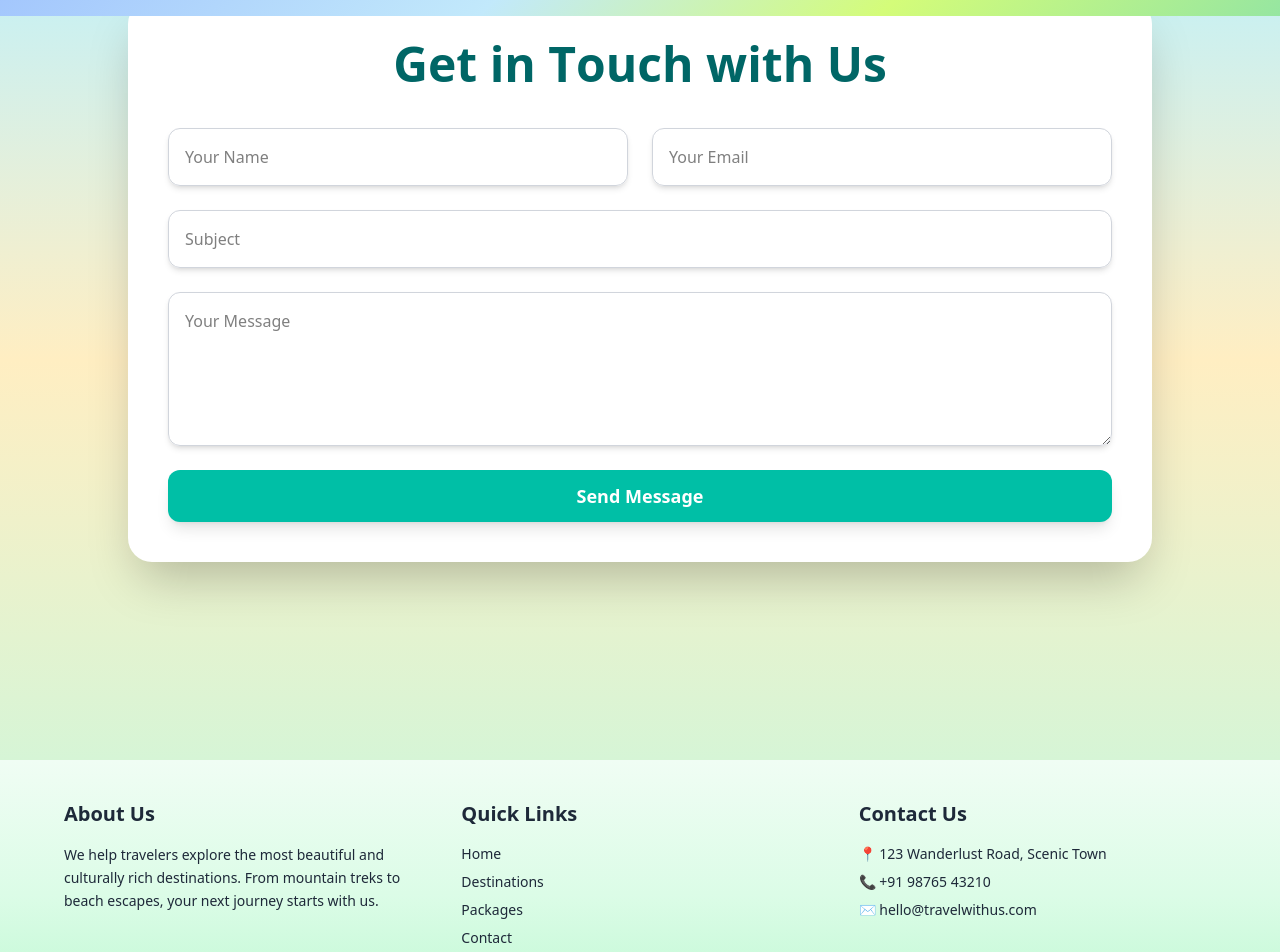
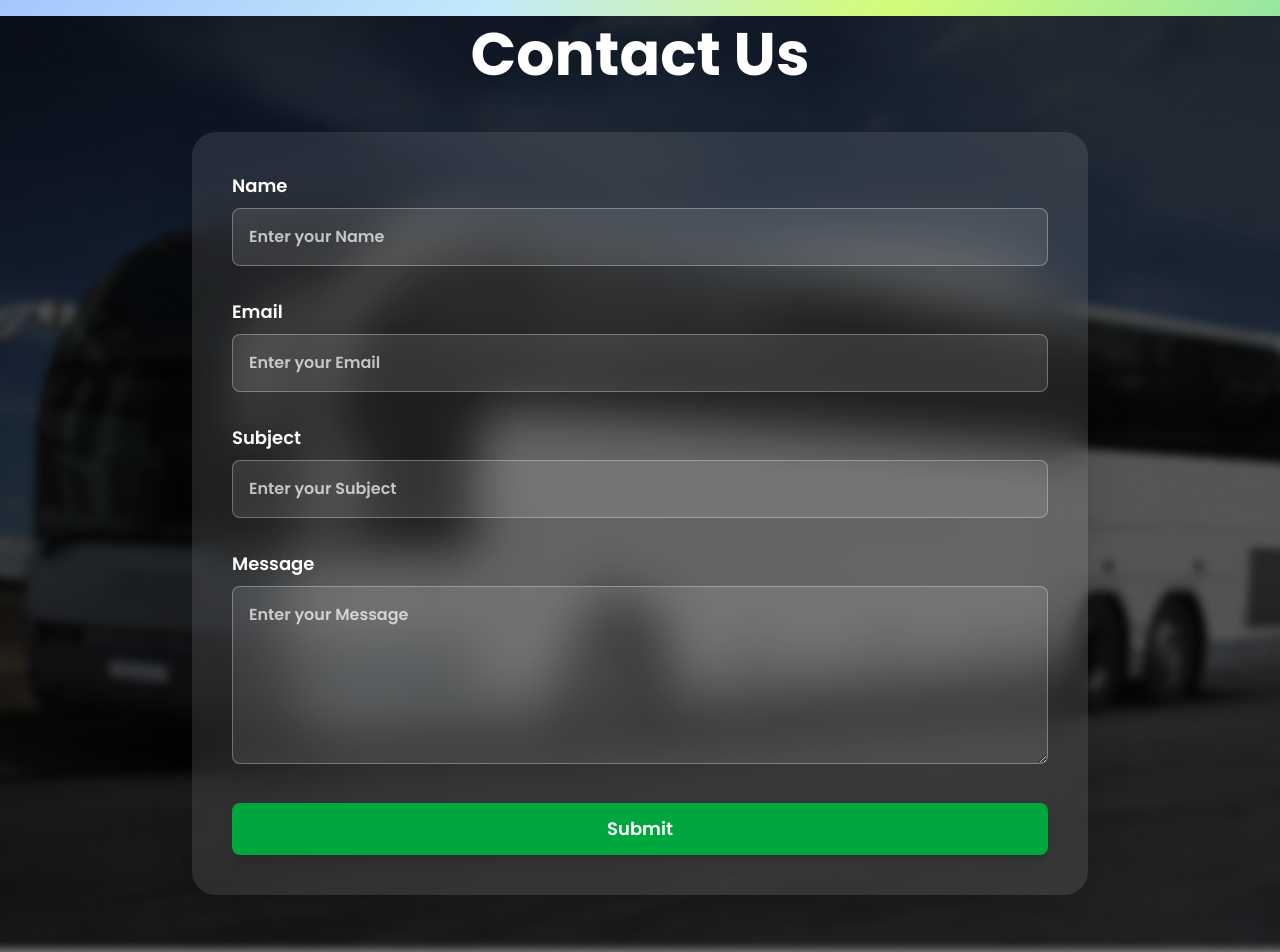
Before and after one commit to AIaskarceo/travels-template, a React (Vite) app: page /contact in a window 1280 px wide. Shown: the part 40-992 px from the top of the page. Built offline with nearby package versions, Linux system fonts and the light colour scheme; a web font is replaced by a local one.

Commit message:
final commit

```diff
--- /dev/null
+++ b/src/components/Footer.css
@@ -0,0 +1,11 @@
+.poppins-i{
+  font-family: "Poppins";
+}
+.foot-bg {
+  background: linear-gradient(
+    0deg,
+    rgba(34, 139, 87, 0.85) 5%,     /* sea green (rich & clean) */
+    rgba(0, 191, 99, 0.8) 50%,      /* strong vibrant green */
+    rgba(144, 238, 144, 0.7) 95%    /* light green fade */
+  );
+}
--- a/src/components/Footer.jsx
+++ b/src/components/Footer.jsx
@@ -1,45 +1,49 @@
+import './Footer.css';
+
 export default function Footer() {
   return (
-    <footer className="relative bg-gradient-to-t from-green-200 via-green-100 to-green-50 text-gray-800 pt-10 pb-6 px-6">
-      <div className="max-w-6xl mx-auto grid grid-cols-1 md:grid-cols-3 gap-10">
-
+    <footer className="relative foot-bg text-white pt-12 pb-8 px-6 poppins-i">
+      <div className="max-w-6xl mx-auto grid grid-cols-1 sm:grid-cols-2 md:grid-cols-3 gap-10">
         {/* About */}
         <div>
-          <h3 className="text-xl font-bold mb-4">About Us</h3>
-          <p className="text-sm leading-relaxed">
+          <h3 className="text-2xl font-semibold mb-4">About Us</h3>
+          <p className="text-sm leading-relaxed text-gray-200">
             We help travelers explore the most beautiful and culturally rich destinations. From mountain treks to beach escapes, your next journey starts with us.
           </p>
         </div>
 
         {/* Quick Links */}
         <div>
-          <h3 className="text-xl font-bold mb-4">Quick Links</h3>
-          <ul className="space-y-2 text-sm">
-            <li><a href="#" className="hover:text-green-600 transition">Home</a></li>
-            <li><a href="#" className="hover:text-green-600 transition">Destinations</a></li>
-            <li><a href="#" className="hover:text-green-600 transition">Packages</a></li>
-            <li><a href="#" className="hover:text-green-600 transition">Contact</a></li>
+          <h3 className="text-2xl font-semibold mb-4">Quick Links</h3>
+          <ul className="space-y-2 text-sm text-gray-200">
+            <li><a href="#" className="hover:text-green-400 transition">Home</a></li>
+            <li><a href="#" className="hover:text-green-400 transition">Destinations</a></li>
+            <li><a href="#" className="hover:text-green-400 transition">Packages</a></li>
+            <li><a href="#" className="hover:text-green-400 transition">Contact</a></li>
           </ul>
         </div>
 
         {/* Contact Info */}
         <div>
-          <h3 className="text-xl font-bold mb-4">Contact Us</h3>
-          <p className="text-sm mb-2">📍 123 Wanderlust Road, Scenic Town</p>
-          <p className="text-sm mb-2">📞 +91 98765 43210</p>
-          <p className="text-sm mb-4">✉️ hello@travelwithus.com</p>
+          <h3 className="text-2xl font-semibold mb-4">Contact Us</h3>
+          <ul className="text-sm text-gray-200 space-y-2">
+            <li>📍 123 Wanderlust Road, Scenic Town</li>
+            <li>📞 +91 98765 43210</li>
+            <li>✉️ hello@travelwithus.com</li>
+          </ul>
 
           {/* Social Icons */}
-          <div className="flex space-x-4 mt-2">
-            <a href="#"><i className="fab fa-facebook-f hover:text-green-600"></i></a>
-            <a href="#"><i className="fab fa-twitter hover:text-green-600"></i></a>
-            <a href="#"><i className="fab fa-instagram hover:text-green-600"></i></a>
-            <a href="#"><i className="fab fa-youtube hover:text-green-600"></i></a>
+          <div className="flex space-x-4 mt-4 text-lg">
+            <a href="#" className="hover:text-green-400"><i className="fab fa-facebook-f"></i></a>
+            <a href="#" className="hover:text-green-400"><i className="fab fa-twitter"></i></a>
+            <a href="#" className="hover:text-green-400"><i className="fab fa-instagram"></i></a>
+            <a href="#" className="hover:text-green-400"><i className="fab fa-youtube"></i></a>
           </div>
         </div>
       </div>
 
-      <div className="mt-10 text-center text-sm text-gray-500">
+      {/* Footer Bottom */}
+      <div className="mt-12 text-center text-sm text-gray-300">
         &copy; {new Date().getFullYear()} Travel With Us. All rights reserved.
       </div>
     </footer>
--- a/src/components/pages/About.css
+++ b/src/components/pages/About.css
@@ -4,5 +4,10 @@
   font-style: bold;
 }
 .bg-own{
-    background-color: rgba(117, 220, 220, 0.579);
+    background: linear-gradient(
+    10deg,
+    rgba(209, 213, 219, 1) 22%,
+    rgba(51, 78, 144, 1) 46%,
+    rgba(67, 65, 68, 1) 70%
+    )
 }
--- /dev/null
+++ b/src/components/pages/Contact.css
@@ -0,0 +1,5 @@
+.poppins-i{
+  font-family: "Poppins";
+  font-weight: 600;
+  font-style: bold;
+}
--- a/src/components/pages/Contact.jsx
+++ b/src/components/pages/Contact.jsx
@@ -1,15 +1,26 @@
 import React, { useEffect, useRef } from "react";
 import gsap from "gsap";
 import SplitType from "split-type";
+import { ScrollTrigger } from "gsap/ScrollTrigger";
+
+import contactCover from "../../assets/bus.jpg";
+
+gsap.registerPlugin(ScrollTrigger);
 
 export default function Contact() {
   const titleRef = useRef(null);
-  const containerRef = useRef(null);
+  const formRef = useRef(null);
+
+  // Form input refs
+  const nameRef = useRef(null);
+  const emailRef = useRef(null);
+  const subjectRef = useRef(null);
+  const messageRef = useRef(null);
+  const buttonRef = useRef(null);
 
   useEffect(() => {
-    const ctx = gsap.context(() => {
-      // Split and animate heading
-      const split = new SplitType(titleRef.current, { types: "words, chars" });
+    // 🔠 Animate heading using SplitType
+    const split = new SplitType(titleRef.current, { types: "chars" });
 
     gsap.from(split.chars, {
       y: 100,
@@ -19,9 +30,10 @@ export default function Contact() {
       ease: "back.out",
     });
 
-      // Animate form fields with pop-in effect (no scroll trigger)
+    // 🟢 Animate form fields using fromTo
+    const refs = [nameRef, emailRef, subjectRef, messageRef, buttonRef];
     gsap.fromTo(
-        ".animate-field",
+      refs.map((ref) => ref.current),
       {
         y: 40,
         scale: 0.95,
@@ -33,61 +45,105 @@ export default function Contact() {
         autoAlpha: 1,
         duration: 0.6,
         ease: "back.out(1.7)",
-          stagger: 0.3, // ✅ ensures each element appears one after another
+        stagger: 0.3,
       }
     );
 
-
-
-
-    }, containerRef);
-
-    return () => ctx.revert();
+    // 🟡 Animate the whole form on scroll
+    gsap.fromTo(
+      formRef.current,
+      {
+        y: 100,
+        opacity: 0,
+      },
+      {
+        scrollTrigger: {
+          trigger: formRef.current,
+          start: "top 80%",
+          toggleActions: "play none none reverse",
+        },
+        y: 0,
+        opacity: 1,
+        duration: 1,
+        ease: "power3.out",
+      }
+    );
   }, []);
 
   return (
     <div
-      ref={containerRef}
+      className="w-full min-h-screen bg-cover bg-center relative poppins-i"
+      style={{ backgroundImage: `url(${contactCover})` }}
+    >
+      {/* Dark blur overlay */}
+      <div className="absolute inset-0 bg-black/50  z-0" />
 
-      className="min-h-screen bg-gradient-to-b from-[#c2f0f7] via-[#ffeec2] to-[#d6f5d6] p-5 sm:p-10 animate-field"
+      {/* Content Container */}
+      <div className="relative z-10 flex flex-col items-center justify-center min-h-screen px-4 py-16">
+        {/* Title */}
+        <h1
+          ref={titleRef}
+          className="text-white text-4xl sm:text-6xl font-bold text-center mb-12"
         >
-      <div className="max-w-5xl mx-auto bg-white shadow-2xl rounded-3xl p-10 space-y-10">
-        <h2
-          ref={titleRef}
-          className="text-5xl font-bold text-center text-[#006666]"
+          Contact Us
+        </h1>
+
+        {/* Form */}
+        <div
+          ref={formRef}
+          className="w-full max-w-4xl bg-white/10 backdrop-blur-xl p-10 rounded-3xl shadow-2xl text-white"
         >
-          Get in Touch with Us
-        </h2>
+          <form className="space-y-8">
+            <div>
+              <label className="block text-lg font-semibold mb-2">Name</label>
+              <input
+                ref={nameRef}
+                type="text"
+                placeholder="Enter your Name"
+                className="w-full p-4 rounded-lg bg-white/10 border border-white/30 focus:outline-none text-white placeholder-white/70"
+              />
+            </div>
 
-        <form className="grid grid-cols-1 md:grid-cols-2 gap-6 ">
+            <div>
+              <label className="block text-lg font-semibold mb-2">Email</label>
               <input
+                ref={emailRef}
+                type="email"
+                placeholder="Enter your Email"
+                className="w-full p-4 rounded-lg bg-white/10 border border-white/30 focus:outline-none text-white placeholder-white/70"
+              />
+            </div>
+
+            <div>
+              <label className="block text-lg font-semibold mb-2">Subject</label>
+              <input
+                ref={subjectRef}
                 type="text"
-            placeholder="Your Name"
-            className="animate-field w-full p-4 border border-gray-300 rounded-xl shadow-md  focus:outline-none focus:ring-2 focus:ring-[#00bfa6] "
+                placeholder="Enter your Subject"
+                className="w-full p-4 rounded-lg bg-white/10 border border-white/30 focus:outline-none text-white placeholder-white/70"
               />
-          <input
-            type="email"
-            placeholder="Your Email"
-            className="animate-field w-full p-4 border border-gray-300 rounded-xl shadow-md focus:outline-none focus:ring-2 focus:ring-[#00bfa6] "
+            </div>
+
+            <div>
+              <label className="block text-lg font-semibold mb-2">Message</label>
+              <textarea
+                ref={messageRef}
+                rows="6"
+                placeholder="Enter your Message"
+                className="w-full p-4 rounded-lg bg-white/10 border border-white/30 focus:outline-none text-white placeholder-white/70"
               />
-          <input
-            type="text"
-            placeholder="Subject"
-            className="animate-field col-span-1 md:col-span-2 w-full p-4 border border-gray-300 rounded-xl shadow-md focus:outline-none focus:ring-2 focus:ring-[#00bfa6] "
-          />
-          <textarea
-            placeholder="Your Message"
-            rows="5"
-            className="animate-field col-span-1 md:col-span-2 w-full p-4 border border-gray-300 rounded-xl shadow-md focus:outline-none focus:ring-2 focus:ring-[#00bfa6] "
-          ></textarea>
+            </div>
+
             <button
+              ref={buttonRef}
               type="submit"
-            className="animate-field col-span-1 md:col-span-2 w-full bg-[#00bfa6] text-white py-3 px-8 rounded-xl shadow-lg hover:bg-[#009e8c]  text-lg font-semibold"
+              className="bg-green-600 hover:bg-green-700 text-white px-8 py-3 rounded-lg text-lg font-semibold shadow-lg transition w-full"
             >
-            Send Message
+              Submit
             </button>
           </form>
         </div>
       </div>
+    </div>
   );
 }
```
Also changed, not shown: src/components/Page-body.jsx (+101 -4 lines), src/assets/bus2.png (added), 1 other file (tests, documents, lock files or other folders). Lines whose indentation alone changed are shown as unchanged.
